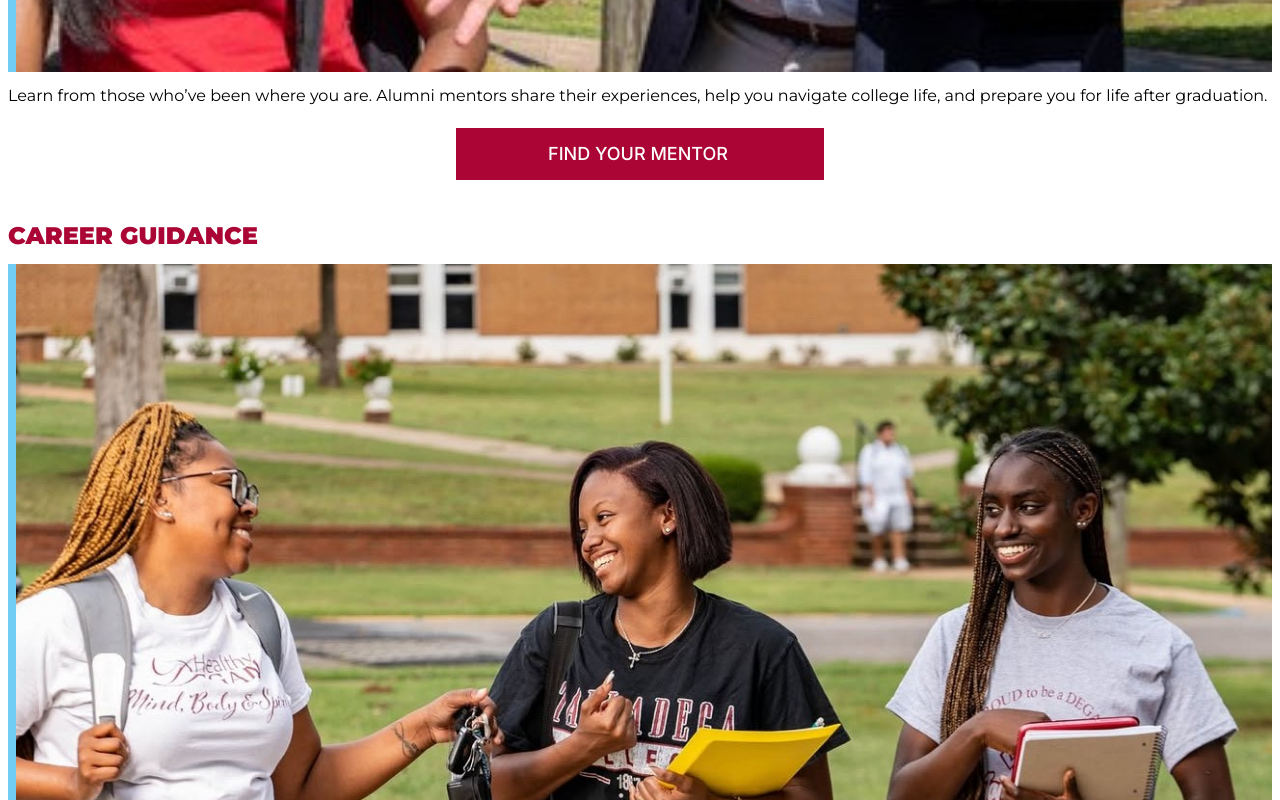
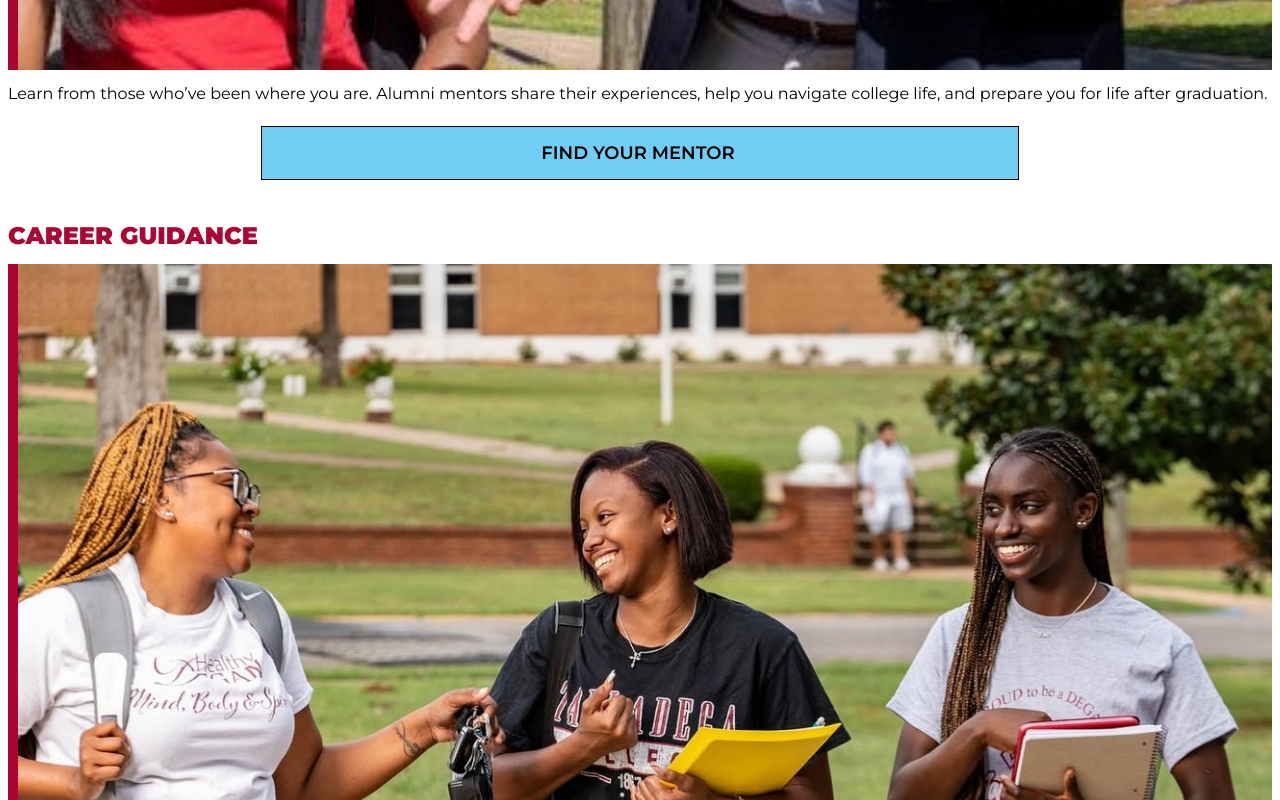
Before and after one commit to izuchukwumba/tc_c2c, a React (Vite) app in the folder frontend/: page / in a window 1280 px wide. Shown: the part 1140-1940 px from the top of the page. Built offline with nearby package versions, Linux system fonts and the light colour scheme.

Commit message:
button update

```diff
--- a/frontend/src/components/Button.tsx
+++ b/frontend/src/components/Button.tsx
@@ -8,11 +8,11 @@ const Button: React.FC<{
   return (
     <div
       onClick={handleAction}
-      className={`text-black bg-tcBlue w-fit flex text-center cursor-pointer hover:opacity-90 ${
+      className={`text-black flex text-center cursor-pointer hover:opacity-80 ${
         moreCSS ?? ""
       }`}
     >
-      <div className="pl-3 pr-4 py-3 uppercase font-inter text-lg font-medium">
+      <div className="pl-3 pr-4 py-3 uppercase font-primary text-lg ">
         {text}
       </div>
     </div>
--- a/frontend/src/pages/landing-page/Card.tsx
+++ b/frontend/src/pages/landing-page/Card.tsx
@@ -16,13 +16,13 @@ const Card: React.FC<{
       <img
         src={image}
         alt={title}
-        className="border-l-8 border-tcBlue max-w-full h-auto"
+        className="border-l-10 border-tcCrimson max-w-full h-auto"
       />
       <div className="">{description}</div>
-      <div className="flex flex-col items-center justify-center pt-2">
+      <div className="w-full flex flex-col items-center justify-center pt-2">
         <Button
           text={buttonText}
-          moreCSS="bg-tcCrimson text-white px-20"
+          moreCSS="bg-tcBlue text-black w-[60%] justify-center border-1 border-black font-semibold"
           handleAction={() => {
             console.log(`Button '${buttonText}' clicked`);
           }}
```
